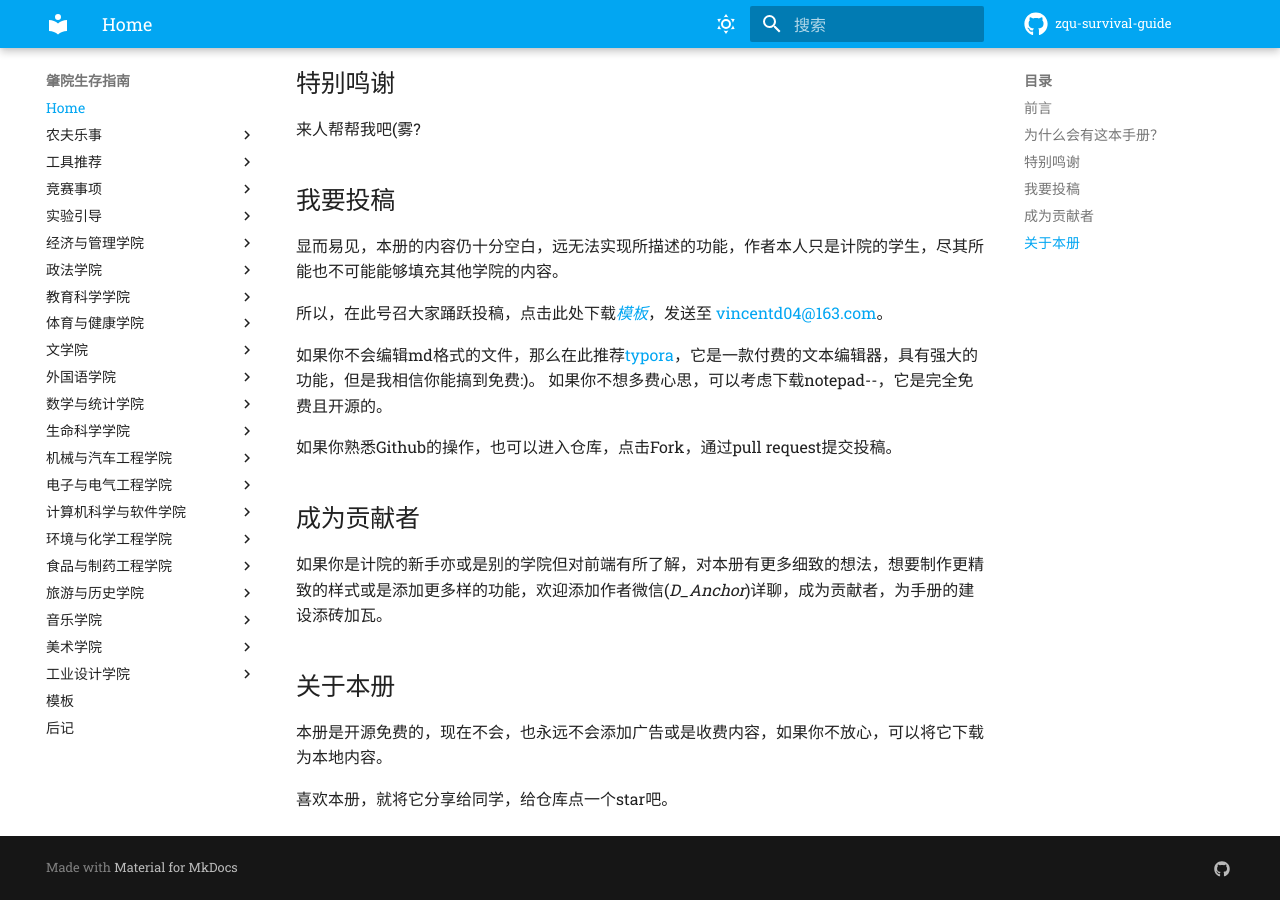
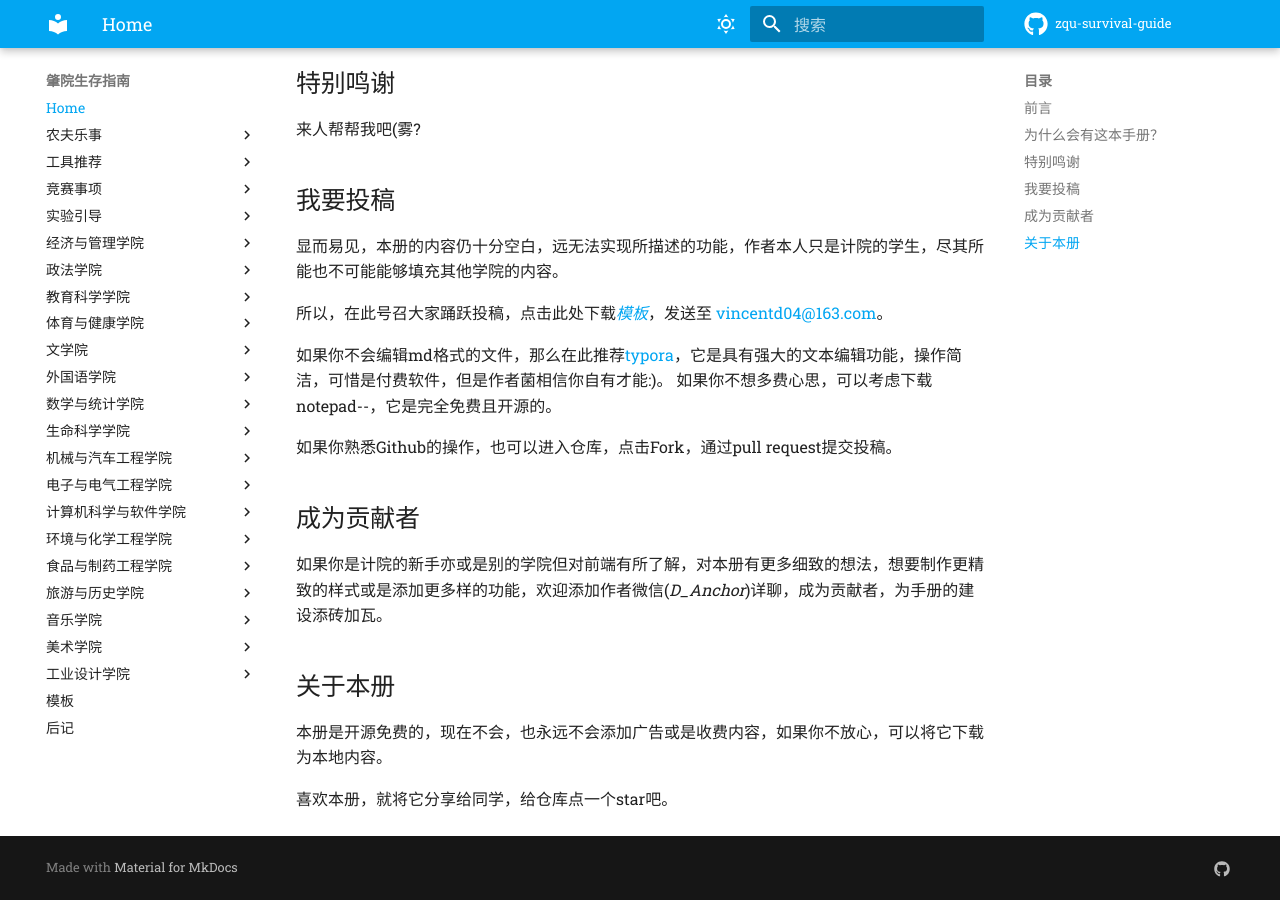
Before and after one commit to baddyscience/zqu-guide, an MkDocs documentation site: the page built from docs/index.md, in a window 1280 px wide and 900 px high, scrolled down 1061 px. Built offline with MkDocs 1.6.1 and Material for MkDocs 9.7.7, drawn with Linux system fonts in a browser that asks for light colours; comment, search, counter and statistics services are not loaded.

Commit message:
modify index.md

```diff
--- a/docs/index.md
+++ b/docs/index.md
@@ -40,7 +40,7 @@
 
 所以，在此号召大家踊跃投稿，点击此处下载<a href="template/template.zip" download>*模板*</a>，发送至 [vincentd04@163.com](mailto:vincentd04@163.com)。
 
-如果你不会编辑md格式的文件，那么在此推荐[typora](/工具推荐/typora/index.html)，它是一款付费的文本编辑器，具有强大的功能，但是我相信你能搞到免费:)。
+如果你不会编辑md格式的文件，那么在此推荐[typora](工具推荐/typora/index.html)，它是具有强大的文本编辑功能，操作简洁，可惜是付费软件，但是作者菌相信你自有才能:)。
 如果你不想多费心思，可以考虑下载notepad--，它是完全免费且开源的。
 
 如果你熟悉Github的操作，也可以进入仓库，点击Fork，通过pull request提交投稿。
```
